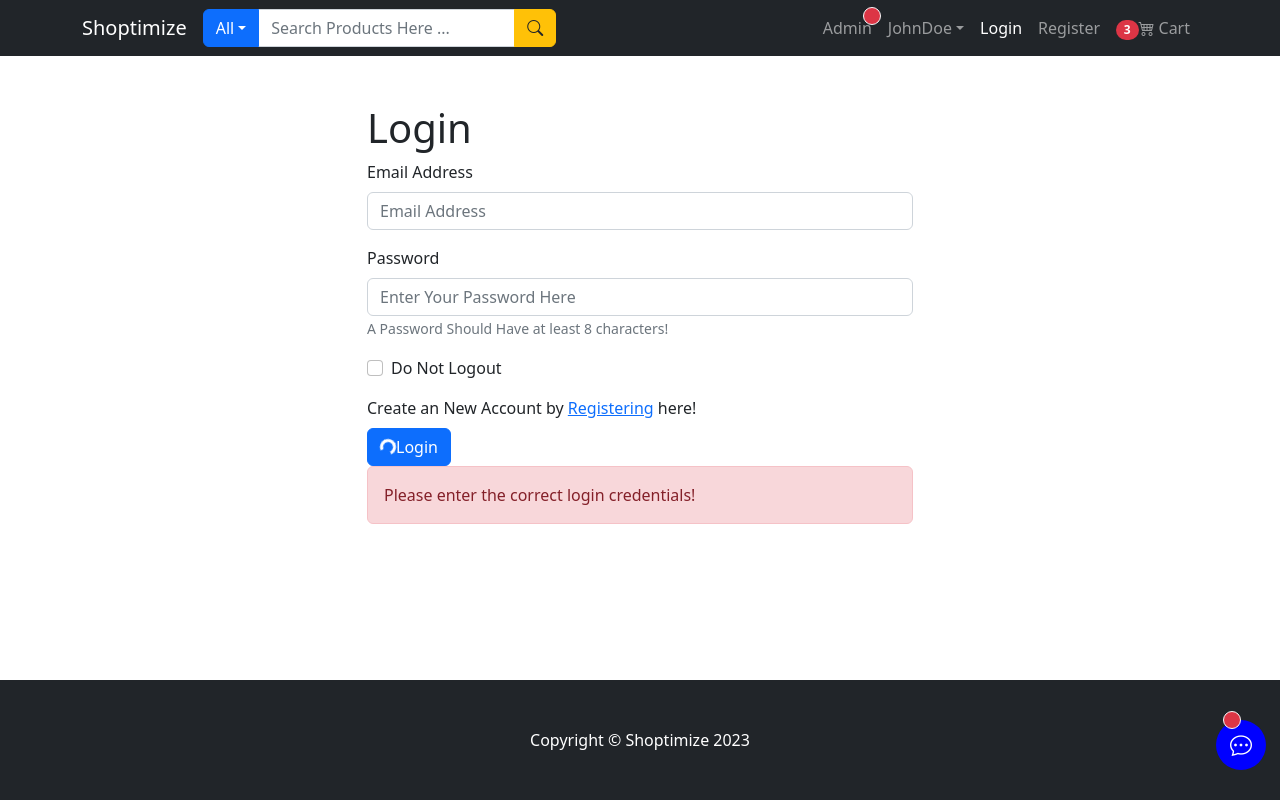
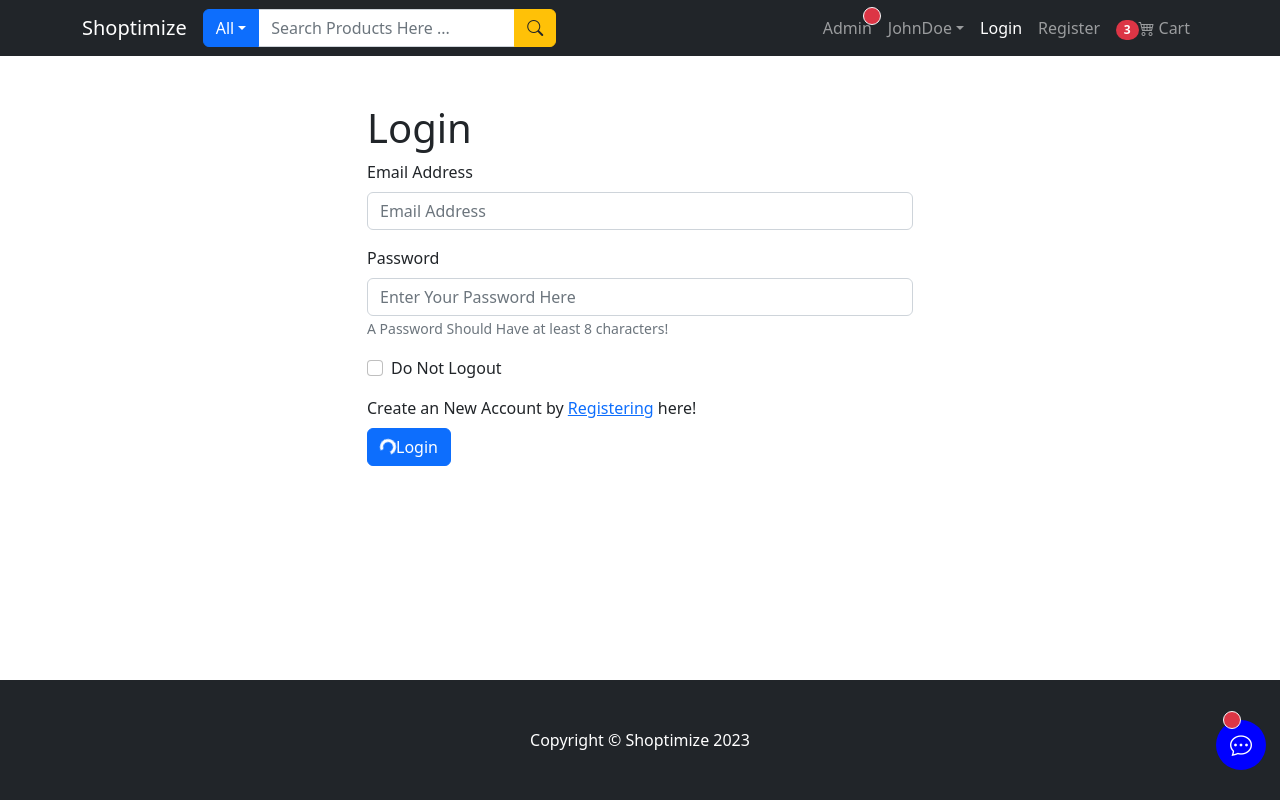
Before and after one commit to ShanchaiZ/MERN-ecommerce, a React (Create React App) app in the folder frontend/: page /login in a window 1280 px wide. Built offline with nearby package versions, Linux system fonts and the light colour scheme.

Commit message:
changed login incorrect credentials alert to appear only when incorrect login info is added. only appears in browser console for now.

```diff
--- a/frontend/src/pages/components/LoginPageComponent.js
+++ b/frontend/src/pages/components/LoginPageComponent.js
@@ -4,7 +4,10 @@ import { useState } from "react";
 
 const LoginPageComponent = ({ loginUserApiRequest }) => {
     // Form Functions Defined:
-    const [validated, setValidated] = useState(false);
+    const [validated, setValidated] = useState(false); //initially no validation
+    const [loginUserResponseState, setLoginUserResponseState] = useState({
+        success: "", error: "", loading: false
+    }); //initial state when user visits a page
 
     const handleSubmit = (event) => {
         event.preventDefault();
@@ -85,7 +88,9 @@ const LoginPageComponent = ({ loginUserApiRequest }) => {
                             Login
                         </Button>
 
-                        <Alert show={true} variant="danger">Please enter the correct login credentials!</Alert>
+                        <Alert show={loginUserResponseState && loginUserResponseState.error === "Incorrect Credentials"} variant="danger">
+                            Please enter the correct login credentials!
+                        </Alert>
                     </Form>
                 </Col>
             </Row>
```
